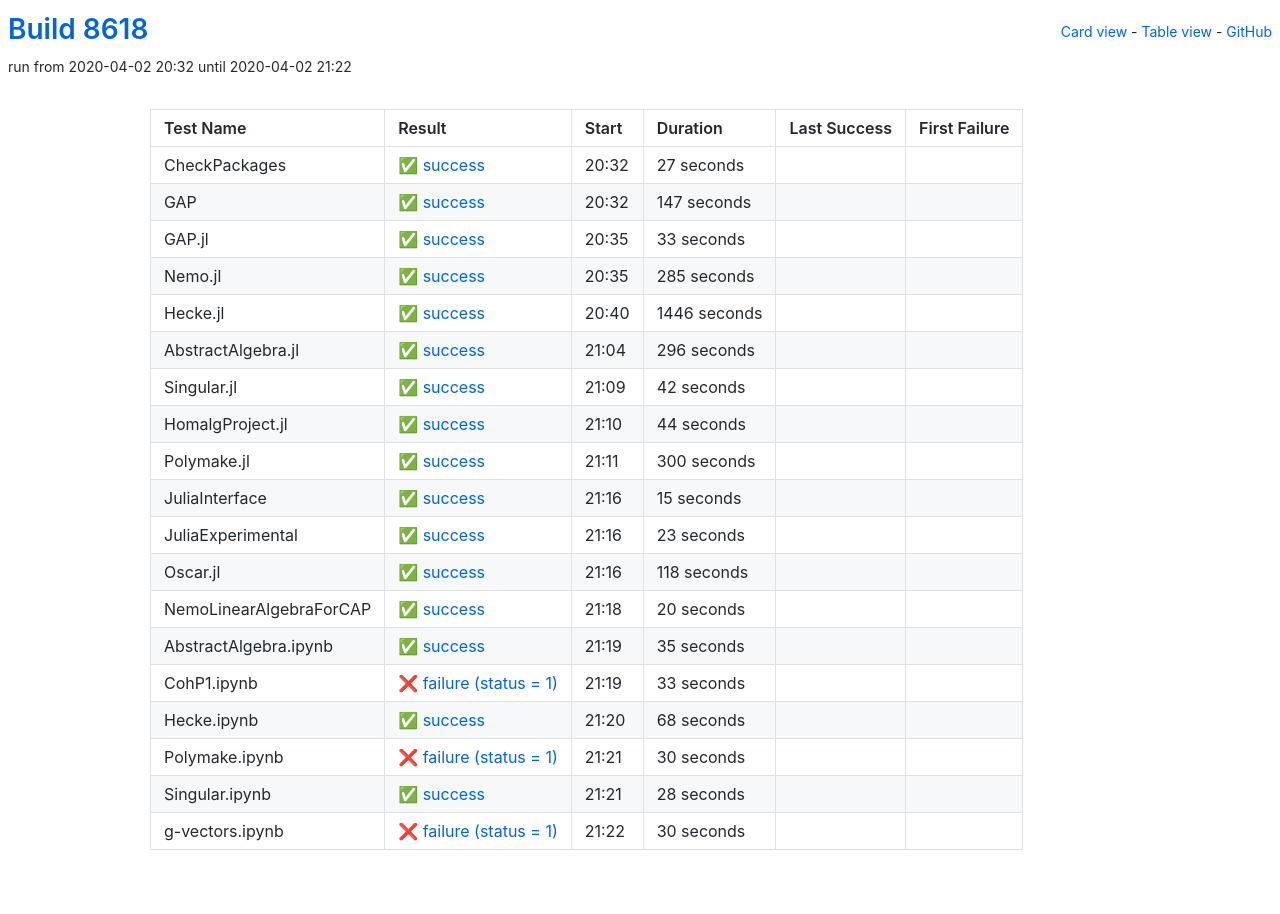
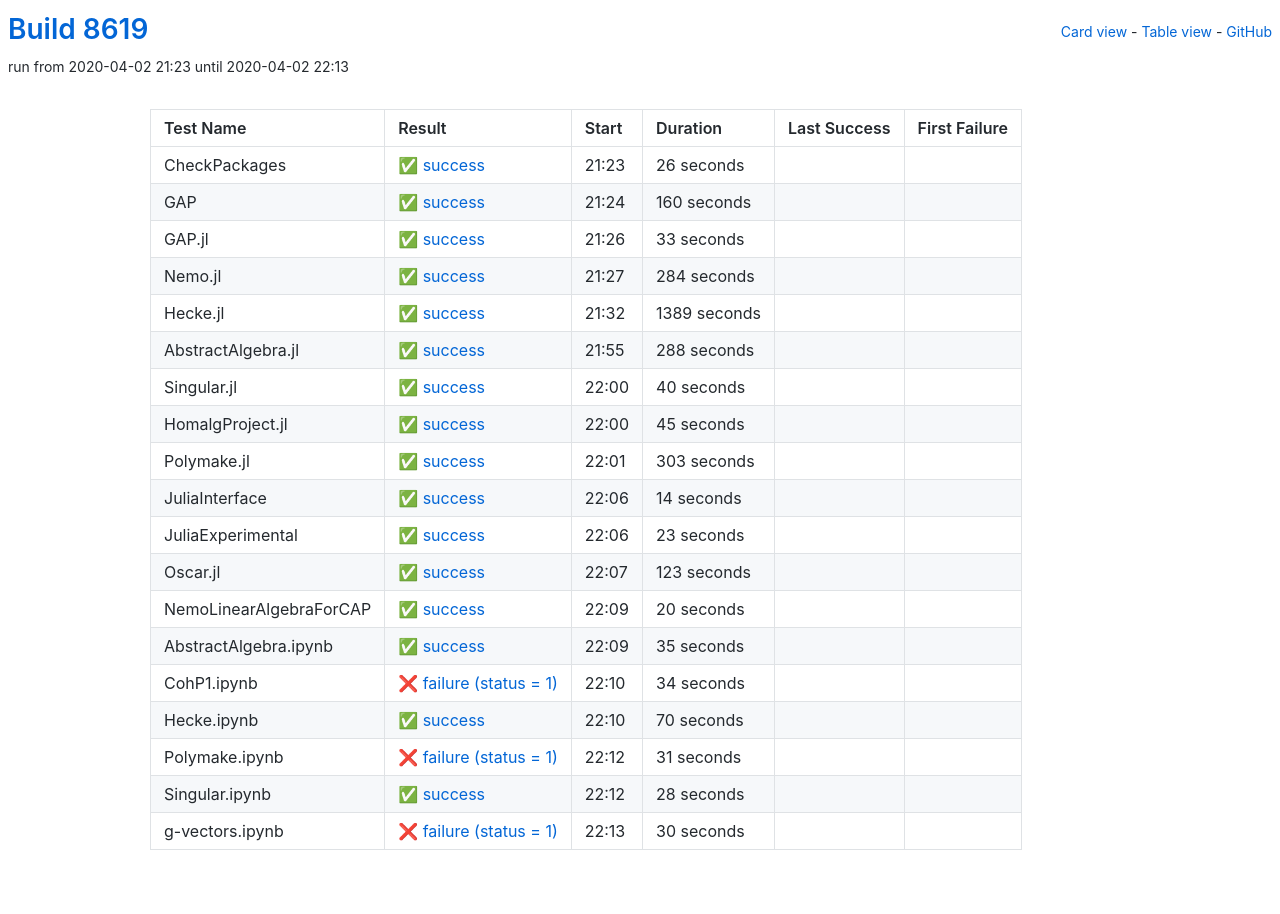
Before and after one commit to oscar-system/oscar-ci-status, a Jekyll site: the page built from table.html, in a window 1280 px wide. Built offline with Jekyll 4.4.1, drawn with Linux system fonts in a browser that asks for light colours.

Commit message:
Build 8619

```diff
--- a/_data/ci.yml
+++ b/_data/ci.yml
@@ -1,27 +1,27 @@
-build: 8618
-build_url: https://oscarci.mathematik.uni-kl.de/job/oscar/8618/
+build: 8619
+build_url: https://oscarci.mathematik.uni-kl.de/job/oscar/8619/
 job: oscar
 tests:
-- duration: 27
+- duration: 26
   exitcode: 0
   first_failure: false
   first_failure_url: null
   last_success: false
   last_success_url: null
-  log: https://oscarci.mathematik.uni-kl.de/job/oscar/8618/artifact/logs/build-8618/CheckPackages.log
+  log: https://oscarci.mathematik.uni-kl.de/job/oscar/8619/artifact/logs/build-8619/CheckPackages.log
   name: CheckPackages
-  start: 2020-04-02 20:32
+  start: 2020-04-02 21:23
   status: success
   success: true
-- duration: 147
+- duration: 160
   exitcode: 0
   first_failure: false
   first_failure_url: null
   last_success: false
   last_success_url: null
-  log: https://oscarci.mathematik.uni-kl.de/job/oscar/8618/artifact/logs/build-8618/GAP.log
+  log: https://oscarci.mathematik.uni-kl.de/job/oscar/8619/artifact/logs/build-8619/GAP.log
   name: GAP
-  start: 2020-04-02 20:32
+  start: 2020-04-02 21:24
   status: success
   success: true
 - duration: 33
@@ -30,86 +30,86 @@ tests:
   first_failure_url: null
   last_success: false
   last_success_url: null
-  log: https://oscarci.mathematik.uni-kl.de/job/oscar/8618/artifact/logs/build-8618/GAP.jl.log
+  log: https://oscarci.mathematik.uni-kl.de/job/oscar/8619/artifact/logs/build-8619/GAP.jl.log
   name: GAP.jl
-  start: 2020-04-02 20:35
+  start: 2020-04-02 21:26
   status: success
   success: true
-- duration: 285
+- duration: 284
   exitcode: 0
   first_failure: false
   first_failure_url: null
   last_success: false
   last_success_url: null
-  log: https://oscarci.mathematik.uni-kl.de/job/oscar/8618/artifact/logs/build-8618/Nemo.jl.log
+  log: https://oscarci.mathematik.uni-kl.de/job/oscar/8619/artifact/logs/build-8619/Nemo.jl.log
   name: Nemo.jl
-  start: 2020-04-02 20:35
+  start: 2020-04-02 21:27
   status: success
   success: true
-- duration: 1446
+- duration: 1389
   exitcode: 0
   first_failure: false
   first_failure_url: null
   last_success: false
   last_success_url: null
-  log: https://oscarci.mathematik.uni-kl.de/job/oscar/8618/artifact/logs/build-8618/Hecke.jl.log
+  log: https://oscarci.mathematik.uni-kl.de/job/oscar/8619/artifact/logs/build-8619/Hecke.jl.log
   name: Hecke.jl
-  start: 2020-04-02 20:40
+  start: 2020-04-02 21:32
   status: success
   success: true
-- duration: 296
+- duration: 288
   exitcode: 0
   first_failure: false
   first_failure_url: null
   last_success: false
   last_success_url: null
-  log: https://oscarci.mathematik.uni-kl.de/job/oscar/8618/artifact/logs/build-8618/AbstractAlgebra.jl.log
+  log: https://oscarci.mathematik.uni-kl.de/job/oscar/8619/artifact/logs/build-8619/AbstractAlgebra.jl.log
   name: AbstractAlgebra.jl
-  start: 2020-04-02 21:04
+  start: 2020-04-02 21:55
   status: success
   success: true
-- duration: 42
+- duration: 40
   exitcode: 0
   first_failure: false
   first_failure_url: null
   last_success: false
   last_success_url: null
-  log: https://oscarci.mathematik.uni-kl.de/job/oscar/8618/artifact/logs/build-8618/Singular.jl.log
+  log: https://oscarci.mathematik.uni-kl.de/job/oscar/8619/artifact/logs/build-8619/Singular.jl.log
   name: Singular.jl
-  start: 2020-04-02 21:09
+  start: 2020-04-02 22:00
   status: success
   success: true
-- duration: 44
+- duration: 45
   exitcode: 0
   first_failure: false
   first_failure_url: null
   last_success: false
   last_success_url: null
-  log: https://oscarci.mathematik.uni-kl.de/job/oscar/8618/artifact/logs/build-8618/HomalgProject.jl.log
+  log: https://oscarci.mathematik.uni-kl.de/job/oscar/8619/artifact/logs/build-8619/HomalgProject.jl.log
   name: HomalgProject.jl
-  start: 2020-04-02 21:10
+  start: 2020-04-02 22:00
   status: success
   success: true
-- duration: 300
+- duration: 303
   exitcode: 0
   first_failure: false
   first_failure_url: null
   last_success: false
   last_success_url: null
-  log: https://oscarci.mathematik.uni-kl.de/job/oscar/8618/artifact/logs/build-8618/Polymake.jl.log
+  log: https://oscarci.mathematik.uni-kl.de/job/oscar/8619/artifact/logs/build-8619/Polymake.jl.log
   name: Polymake.jl
-  start: 2020-04-02 21:11
+  start: 2020-04-02 22:01
   status: success
   success: true
-- duration: 15
+- duration: 14
   exitcode: 0
   first_failure: false
   first_failure_url: null
   last_success: false
   last_success_url: null
-  log: https://oscarci.mathematik.uni-kl.de/job/oscar/8618/artifact/logs/build-8618/JuliaInterface.log
+  log: https://oscarci.mathematik.uni-kl.de/job/oscar/8619/artifact/logs/build-8619/JuliaInterface.log
   name: JuliaInterface
-  start: 2020-04-02 21:16
+  start: 2020-04-02 22:06
   status: success
   success: true
 - duration: 23
@@ -118,20 +118,20 @@ tests:
   first_failure_url: null
   last_success: false
   last_success_url: null
-  log: https://oscarci.mathematik.uni-kl.de/job/oscar/8618/artifact/logs/build-8618/JuliaExperimental.log
+  log: https://oscarci.mathematik.uni-kl.de/job/oscar/8619/artifact/logs/build-8619/JuliaExperimental.log
   name: JuliaExperimental
-  start: 2020-04-02 21:16
+  start: 2020-04-02 22:06
   status: success
   success: true
-- duration: 118
+- duration: 123
   exitcode: 0
   first_failure: false
   first_failure_url: null
   last_success: false
   last_success_url: null
-  log: https://oscarci.mathematik.uni-kl.de/job/oscar/8618/artifact/logs/build-8618/Oscar.jl.log
+  log: https://oscarci.mathematik.uni-kl.de/job/oscar/8619/artifact/logs/build-8619/Oscar.jl.log
   name: Oscar.jl
-  start: 2020-04-02 21:16
+  start: 2020-04-02 22:07
   status: success
   success: true
 - duration: 20
@@ -140,9 +140,9 @@ tests:
   first_failure_url: null
   last_success: false
   last_success_url: null
-  log: https://oscarci.mathematik.uni-kl.de/job/oscar/8618/artifact/logs/build-8618/NemoLinearAlgebraForCAP.log
+  log: https://oscarci.mathematik.uni-kl.de/job/oscar/8619/artifact/logs/build-8619/NemoLinearAlgebraForCAP.log
   name: NemoLinearAlgebraForCAP
-  start: 2020-04-02 21:18
+  start: 2020-04-02 22:09
   status: success
   success: true
 - duration: 35
@@ -151,31 +151,53 @@ tests:
   first_failure_url: null
   last_success: false
   last_success_url: null
-  log: https://oscarci.mathematik.uni-kl.de/job/oscar/8618/artifact/logs/build-8618/AbstractAlgebra.ipynb.log
+  log: https://oscarci.mathematik.uni-kl.de/job/oscar/8619/artifact/logs/build-8619/AbstractAlgebra.ipynb.log
   name: AbstractAlgebra.ipynb
-  start: 2020-04-02 21:19
+  start: 2020-04-02 22:09
   status: success
   success: true
-- duration: 33
+- duration: 34
   exitcode: 1
   first_failure: false
   first_failure_url: null
   last_success: false
   last_success_url: null
-  log: https://oscarci.mathematik.uni-kl.de/job/oscar/8618/artifact/logs/build-8618/CohP1.ipynb.log
+  log: https://oscarci.mathematik.uni-kl.de/job/oscar/8619/artifact/logs/build-8619/CohP1.ipynb.log
   name: CohP1.ipynb
-  start: 2020-04-02 21:19
+  start: 2020-04-02 22:10
   status: failure
   success: false
-- duration: 68
+- duration: 70
   exitcode: 0
   first_failure: false
   first_failure_url: null
   last_success: false
   last_success_url: null
-  log: https://oscarci.mathematik.uni-kl.de/job/oscar/8618/artifact/logs/build-8618/Hecke.ipynb.log
+  log: https://oscarci.mathematik.uni-kl.de/job/oscar/8619/artifact/logs/build-8619/Hecke.ipynb.log
   name: Hecke.ipynb
-  start: 2020-04-02 21:20
+  start: 2020-04-02 22:10
+  status: success
+  success: true
+- duration: 31
+  exitcode: 1
+  first_failure: false
+  first_failure_url: null
+  last_success: false
+  last_success_url: null
+  log: https://oscarci.mathematik.uni-kl.de/job/oscar/8619/artifact/logs/build-8619/Polymake.ipynb.log
+  name: Polymake.ipynb
+  start: 2020-04-02 22:12
+  status: failure
+  success: false
+- duration: 28
+  exitcode: 0
+  first_failure: false
+  first_failure_url: null
+  last_success: false
+  last_success_url: null
+  log: https://oscarci.mathematik.uni-kl.de/job/oscar/8619/artifact/logs/build-8619/Singular.ipynb.log
+  name: Singular.ipynb
+  start: 2020-04-02 22:12
   status: success
   success: true
 - duration: 30
@@ -184,30 +206,8 @@ tests:
   first_failure_url: null
   last_success: false
   last_success_url: null
-  log: https://oscarci.mathematik.uni-kl.de/job/oscar/8618/artifact/logs/build-8618/Polymake.ipynb.log
-  name: Polymake.ipynb
-  start: 2020-04-02 21:21
+  log: https://oscarci.mathematik.uni-kl.de/job/oscar/8619/artifact/logs/build-8619/g-vectors.ipynb.log
+  name: g-vectors.ipynb
+  start: 2020-04-02 22:13
   status: failure
   success: false
-- duration: 28
-  exitcode: 0
-  first_failure: false
-  first_failure_url: null
-  last_success: false
-  last_success_url: null
-  log: https://oscarci.mathematik.uni-kl.de/job/oscar/8618/artifact/logs/build-8618/Singular.ipynb.log
-  name: Singular.ipynb
-  start: 2020-04-02 21:21
-  status: success
-  success: true
-- duration: 30
-  exitcode: 1
-  first_failure: false
-  first_failure_url: null
-  last_success: false
-  last_success_url: null
-  log: https://oscarci.mathematik.uni-kl.de/job/oscar/8618/artifact/logs/build-8618/g-vectors.ipynb.log
-  name: g-vectors.ipynb
-  start: 2020-04-02 21:22
-  status: failure
-  success: false
```
Also changed, not shown: README.md.
